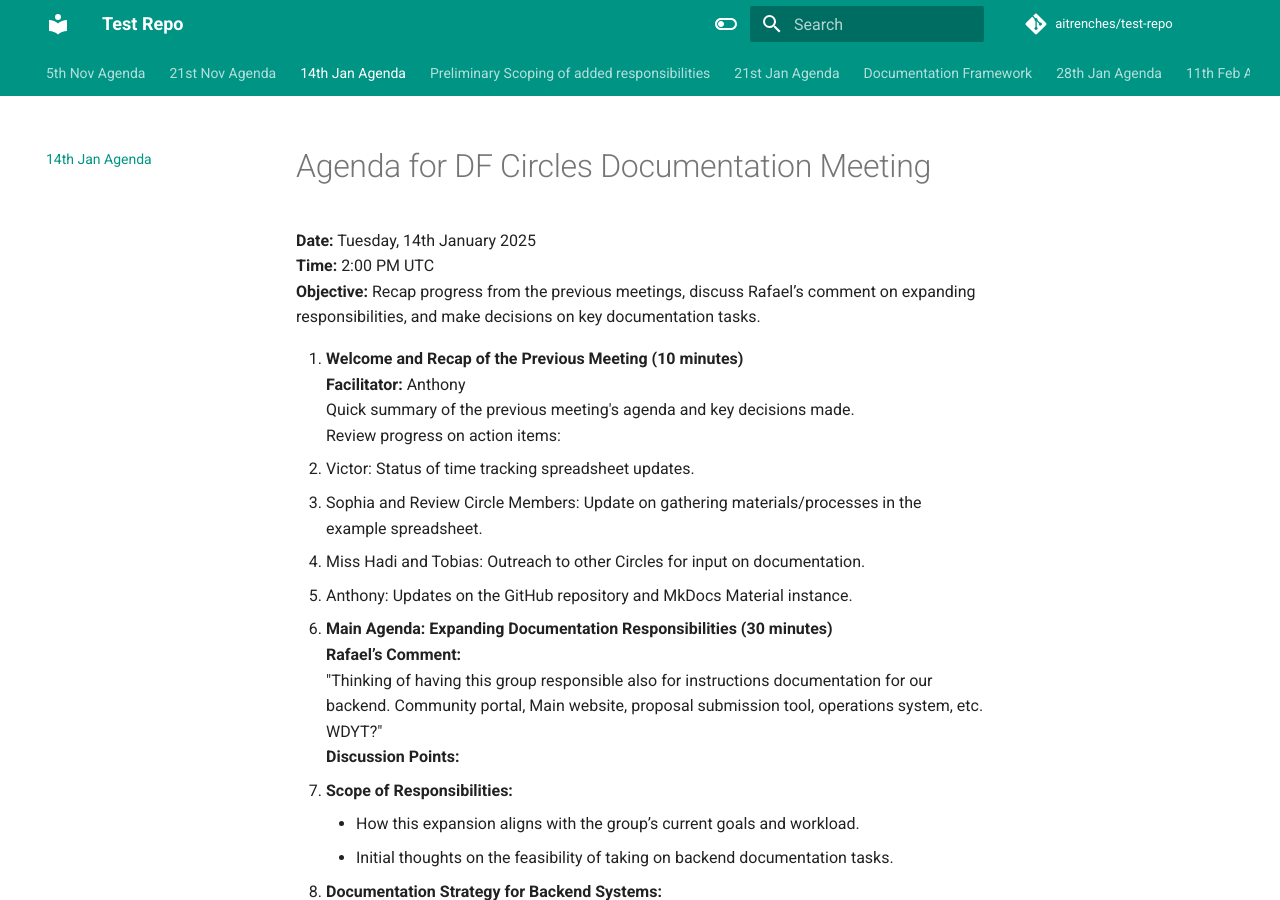
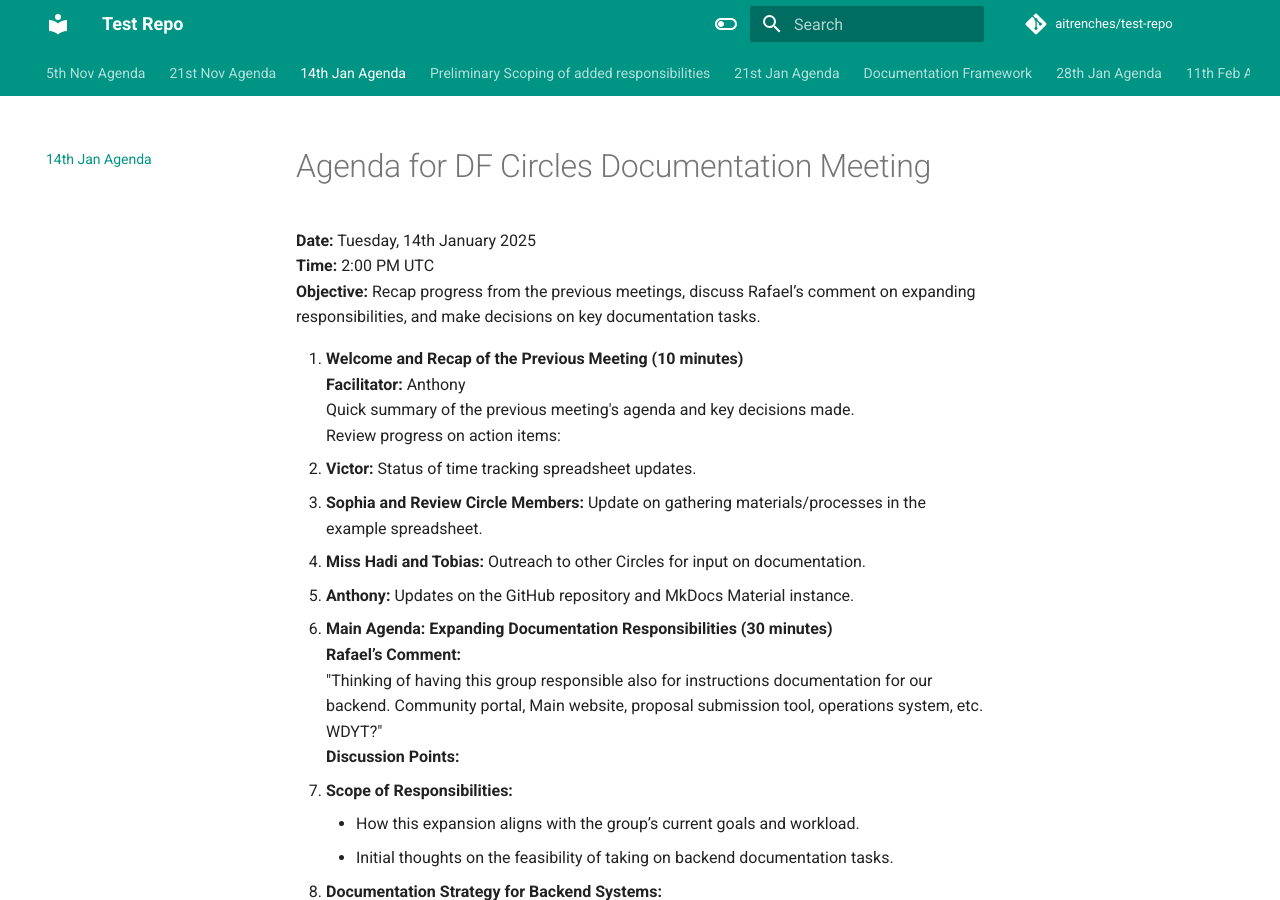
Before and after one commit to aitrenches/test-repo, an MkDocs documentation site: the page built from docs/14th-jan-agenda.md, in a window 1280 px wide and 900 px high. Built offline with MkDocs 1.6.1 and Material for MkDocs 9.7.7, drawn with Linux system fonts in a browser that asks for light colours; comment, search, counter and statistics services are not loaded; part of the change alters nothing that is shown.

```diff
--- a/docs/14th-jan-agenda.md
+++ b/docs/14th-jan-agenda.md
@@ -7,10 +7,10 @@
    **Facilitator:** Anthony
    Quick summary of the previous meeting's agenda and key decisions made.
    Review progress on action items:
-   - Victor: Status of time tracking spreadsheet updates.
-   - Sophia and Review Circle Members: Update on gathering materials/processes in the example spreadsheet.
-   - Miss Hadi and Tobias: Outreach to other Circles for input on documentation.
-   - Anthony: Updates on the GitHub repository and MkDocs Material instance.
+   - **Victor:** Status of time tracking spreadsheet updates.
+   - **Sophia and Review Circle Members:** Update on gathering materials/processes in the example spreadsheet.
+   - **Miss Hadi and Tobias:** Outreach to other Circles for input on documentation.
+   - **Anthony:** Updates on the GitHub repository and MkDocs Material instance.
 
 2. **Main Agenda: Expanding Documentation Responsibilities (30 minutes)**
    **Rafael’s Comment:**
```
